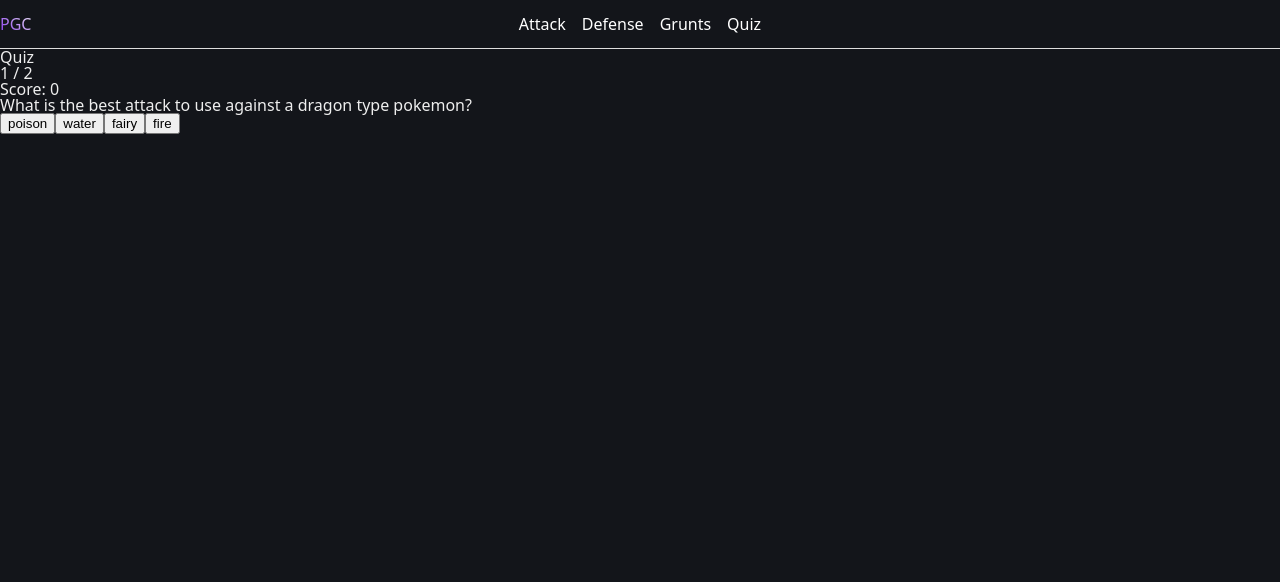
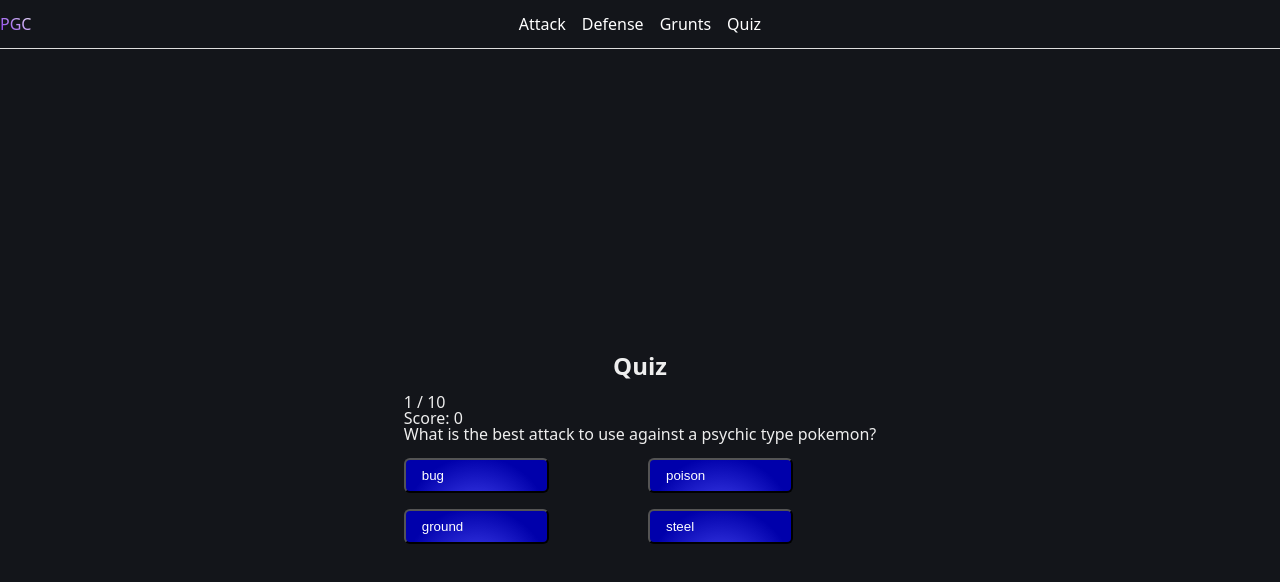
Before and after one commit to ertrzyiks/pokemon-go-cheatsheet, an Astro site: page /pokemon-go-companion/quiz in a window 1280 px wide. Both pictures are taken after a click on the button "Start". Built offline with nearby package versions, Linux system fonts and the light colour scheme; Astro itself is replaced by a stand-in of ours.

Commit message:
Improve quiz

```diff
--- /dev/null
+++ b/src/components/Pill/Pill.tsx
@@ -0,0 +1,25 @@
+import "./styles.css";
+
+interface BaseProps {}
+
+type PillProps = BaseProps &
+  (
+    | (React.ComponentPropsWithoutRef<"button"> & {
+        as: "button";
+      })
+    | (React.ComponentPropsWithoutRef<"a"> & {
+        as: "link";
+      })
+  );
+
+const Pill = (props: PillProps) => {
+  if (props.as === "button") {
+    const { as, ...rest } = props;
+    return <button {...rest} className="pill" />;
+  }
+
+  const { as, ...rest } = props;
+  return <a {...rest} className="pill" />;
+};
+
+export default Pill;
--- /dev/null
+++ b/src/components/Pill/styles.css
@@ -0,0 +1,15 @@
+.pill {
+  width: 100%;
+  padding: 8px 16px;
+  border-radius: 6px;
+  display: flex;
+  gap: 8px;
+  min-width: 145px;
+  max-width: fit-content;
+  background-image: radial-gradient(
+    circle at 50% 2.3e2%,
+    rgba(255, 255, 255, 0.33) 0%,
+    rgba(0, 0, 0, 0.33) 75%
+  );
+  cursor: pointer;
+}
--- a/src/components/Quiz/Quiz.tsx
+++ b/src/components/Quiz/Quiz.tsx
@@ -1,71 +1,93 @@
 import { useState } from "react";
 
+import "./styles.css";
 import QuizQuestion from "../QuizQuestion/QuizQuestion";
+import Pill from "../Pill/Pill";
+import { getQuestions } from "../../quiz_questions";
 
-const getQuestions = () => {
-  return [
-    {
-      question: "What is the best attack to use against a dragon type pokemon?",
-      options: ["poison", "water", "fairy", "fire"] as const,
-      answer: "fairy",
-    },
-    {
-      question: "What is the best attack to use against a water type pokemon?",
-      options: ["poison", "grass", "fire", "ghost"] as const,
-      answer: "grass",
-    },
-  ];
-};
+interface Question {
+  question: string;
+  options: string[];
+  answer: string;
+}
+
+interface QuizStartState {
+  phase: "start";
+}
+
+interface QuizQuestionState {
+  phase: "question";
+  question: number;
+  questions: Question[];
+  score: number;
+}
+
+interface QuizEndState {
+  phase: "end";
+  score: number;
+}
+
+type QuizState = QuizStartState | QuizQuestionState | QuizEndState;
 
 const Quiz = () => {
-  const [state, setState] = useState<"start" | "question" | "end">("start");
-  const [questions, setQuestions] = useState(null);
-  const [question, setQuestion] = useState(0);
-  const [score, setScore] = useState(0);
+  const [state, setState] = useState<QuizState>({ phase: "start" });
 
   const handleStart = () => {
-    setState("question");
-    setQuestions(getQuestions());
-    setQuestion(0);
-    setScore(0);
+    setState({
+      phase: "question",
+      question: 0,
+      questions: getQuestions(),
+      score: 0,
+    });
   };
 
   const handleContinue = () => {
-    if (question + 1 < questions.length) {
-      setQuestion(question + 1);
+    if (state.phase !== "question") {
+      return;
+    }
+
+    if (state.question + 1 < state.questions.length) {
+      setState({ ...state, question: state.question + 1 });
     } else {
-      setState("end");
+      setState({ phase: "end", score: state.score });
     }
   };
 
   return (
-    <div>
-      Quiz
-      {state === "start" ? (
-        <button onClick={() => handleStart()}>Start</button>
-      ) : state === "question" ? (
+    <div className="quiz">
+      <h1 className="quiz-title">Quiz</h1>
+
+      {state.phase === "start" ? (
+        <div>
+          <Pill as="button" onClick={() => handleStart()}>
+            Start
+          </Pill>
+        </div>
+      ) : state.phase === "question" ? (
         <div>
           <div>
-            {question + 1} / {questions.length}
+            {state.question + 1} / {state.questions.length}
           </div>
 
-          <div>Score: {score}</div>
+          <div>Score: {state.score}</div>
 
           <QuizQuestion
-            key={question}
-            question={questions[question].question}
-            options={questions[question].options}
-            answer={questions[question].answer}
+            key={state.question}
+            question={state.questions[state.question].question}
+            options={state.questions[state.question].options}
+            answer={state.questions[state.question].answer}
             onAnswer={(score) => {
-              setScore((currentScore) => currentScore + score);
+              setState({ ...state, score: state.score + score });
             }}
             onContinue={handleContinue}
           />
         </div>
       ) : (
         <div>
-          <div>Final Score: {score}</div>
-          <button onClick={() => setState("start")}>Play Again</button>
+          <div>Final Score: {state.score}</div>
+          <Pill as="button" onClick={() => setState({ phase: "start" })}>
+            Play Again
+          </Pill>
         </div>
       )}
     </div>
--- /dev/null
+++ b/src/components/Quiz/styles.css
@@ -0,0 +1,15 @@
+.quiz {
+  display: flex;
+  flex-direction: column;
+  align-items: center;
+  justify-content: center;
+  height: 100dvh;
+  max-width: 1000px;
+  margin: 0 auto;
+}
+
+.quiz-title {
+  font-size: 1.5rem;
+  font-weight: 700;
+  margin: 16px 0;
+}
--- a/src/components/QuizQuestion/QuizQuestion.tsx
+++ b/src/components/QuizQuestion/QuizQuestion.tsx
@@ -1,4 +1,7 @@
 import { useState } from "react";
+
+import Pill from "../Pill/Pill";
+import "./styles.css";
 
 interface Props {
   question: string;
@@ -34,16 +37,27 @@ const QuizQuestion = ({
   return (
     <div>
       <div>{question}</div>
-      <div>
+      <div className="quiz_question-options">
         {options.map((option) => (
-          <button key={option} onClick={() => handleAnswer(option)}>
+          <Pill
+            as="button"
+            style={{
+              color: "white",
+              backgroundColor:
+                state === "pending" || option !== answer ? "blue" : "green",
+            }}
+            key={option}
+            onClick={() => handleAnswer(option)}
+          >
             {option}
-          </button>
+          </Pill>
         ))}
       </div>
 
       {state !== "pending" && (
-        <button onClick={() => onContinue()}>Continue</button>
+        <Pill as="button" onClick={() => onContinue()}>
+          Continue
+        </Pill>
       )}
     </div>
   );
--- /dev/null
+++ b/src/components/QuizQuestion/styles.css
@@ -0,0 +1,6 @@
+.quiz_question-options {
+  display: grid;
+  grid-template-columns: repeat(2, 1fr);
+  gap: 16px;
+  margin: 16px 0;
+}
--- /dev/null
+++ b/src/quiz_questions.ts
@@ -0,0 +1,24 @@
+import { allTypes } from "./pokemon_types";
+import { getStrongMatchupsToDefeat } from "./matchups";
+
+export const getQuestions = () => {
+  const baseTypes = allTypes
+    .slice()
+    .sort(() => Math.random() - 0.5)
+    .slice(0, 10);
+
+  return baseTypes.map((baseType) => {
+    const counters = getStrongMatchupsToDefeat([baseType]);
+    const answer = counters[Math.floor(Math.random() * counters.length)];
+    const wrongOptions = allTypes.filter((type) => !counters.includes(type));
+    const randomOptions = wrongOptions
+      .sort(() => Math.random() - 0.5)
+      .slice(0, 3);
+
+    return {
+      question: `What is the best attack to use against a ${baseType} type pokemon?`,
+      options: [...randomOptions, answer].sort(() => Math.random() - 0.5),
+      answer,
+    };
+  });
+};
```
